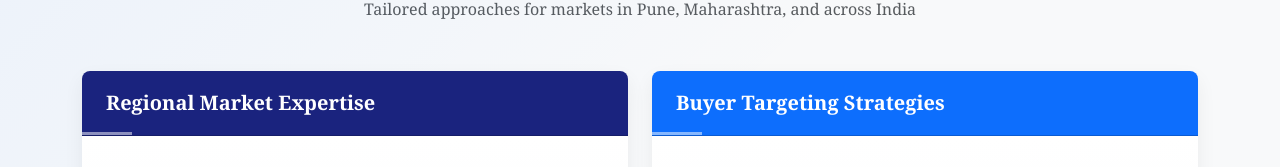
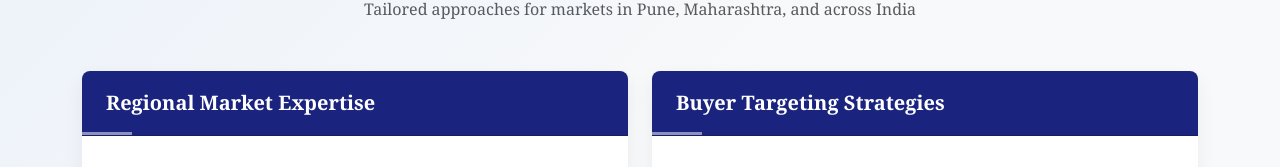
Before and after one commit to DecroXX69/Evolve, a React (Create React App) app: page / in a window 1280 px wide. Shown: the part 783-950 px from the top of the page. Built offline with nearby package versions, Linux system fonts and the light colour scheme.

Commit message:
Solutions Updated

```diff
--- a/src/components/Solutions.jsx
+++ b/src/components/Solutions.jsx
@@ -49,7 +49,7 @@ const Solutions = () => {
 
           <div className="col-md-6">
             <div className="card h-100">
-              <div className="card-header bg-primary text-white">
+              <div className="card-header text-white">
                 <h3 className="fs-5 fw-bold mb-0">Buyer Targeting Strategies</h3>
               </div>
               <div className="card-body">
```
